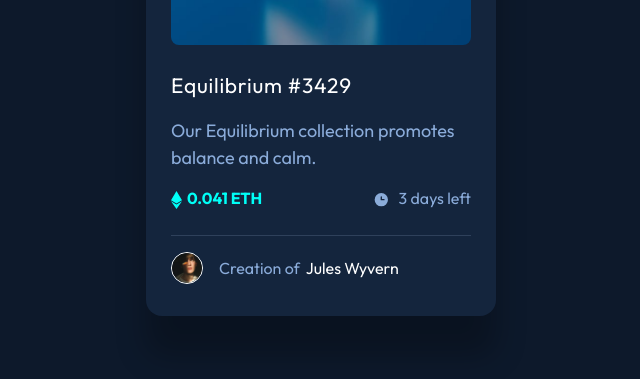
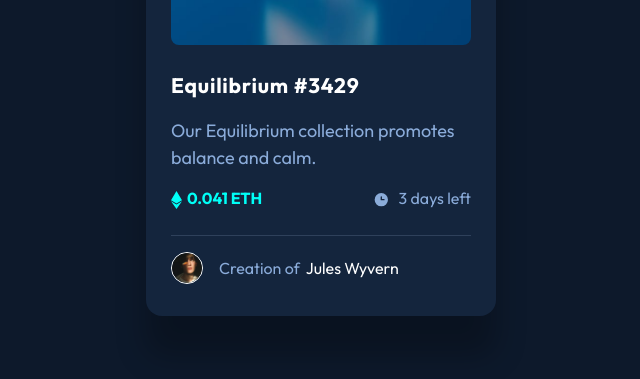
Before and after one commit to DekhanFraser/FM-NB-NFT-preview-card-component, a plain HTML site: page index.html in a window 1280 px wide. Shown: the part 382-761 px from the top of the page, without its empty margins (319-959 px from the left). Drawn offline with Linux system fonts and the light colour scheme.

Commit message:
Updated readme, some minor changesto the card.

```diff
--- a/index.html
+++ b/index.html
@@ -38,15 +38,15 @@
         <img src="images/image-equilibrium.jpg" alt="NFT image">
         <div class="nftcard__image-overlay"></div>
       </picture>
-      <div class="nftcard__content">
+      <section class="nftcard__content">
         <h1 class="nftcard__title">Equilibrium #3429</h1>
         <p>Our Equilibrium collection promotes balance and calm.</p>
         <div class="flex-group justify">
           <span class="nftcard__price" data-icon="ethereum">0.041 ETH</span>
           <span class="nftcard__timeleft" data-icon="clock"> 3 days left</span>
         </div>
-        <section class="nftcard__author flex-group"><img src="images/image-avatar.png" alt="Author avatar" class="avatar">Creation of <span class="author">Jules Wyvern</span></section>
-      </div>
+        <div class="nftcard__author flex-group"><img src="images/image-avatar.png" alt="Author avatar" class="avatar">Creation of <span class="author">Jules Wyvern</span></div>
+      </section>
     </article>
 
 
--- a/style.css
+++ b/style.css
@@ -168,7 +168,7 @@ body {
 
 .nftcard__title {
     color: var(--clr-title);
-    font-weight: var(--fw-regular);
+    font-weight: var(--fw-bold);
 }
 
 .nftcard__content p {
```
Also changed, not shown: screenshot.jpg (added), 2 other files.
